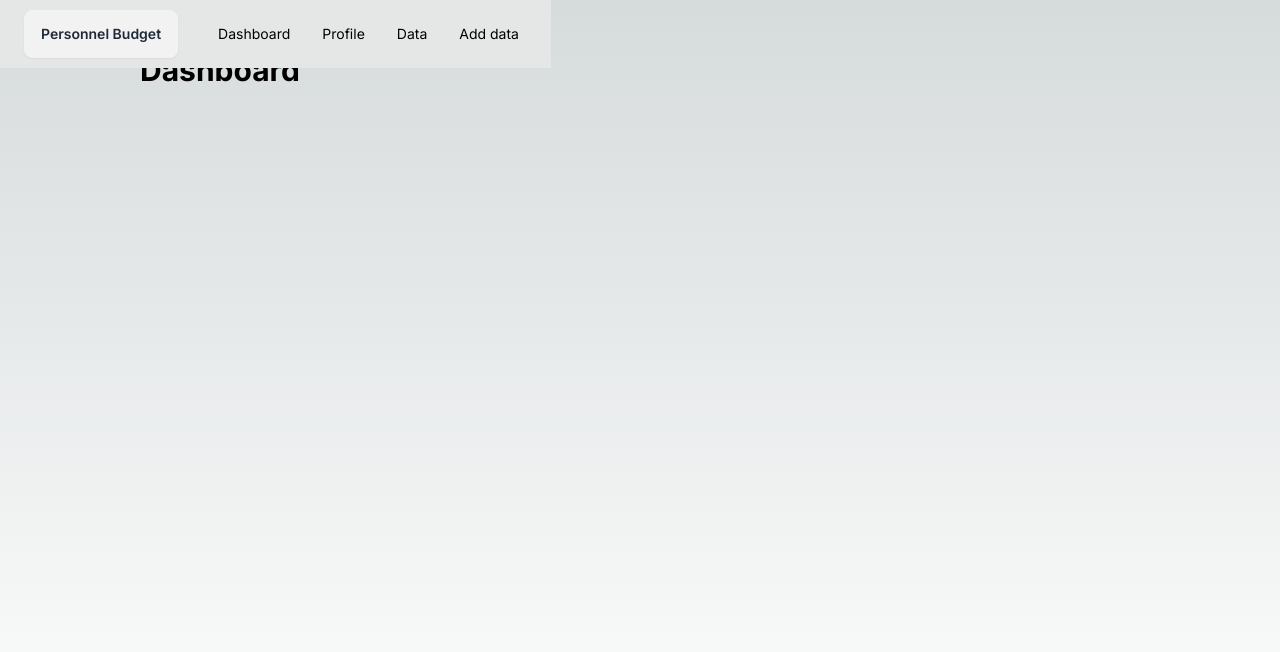
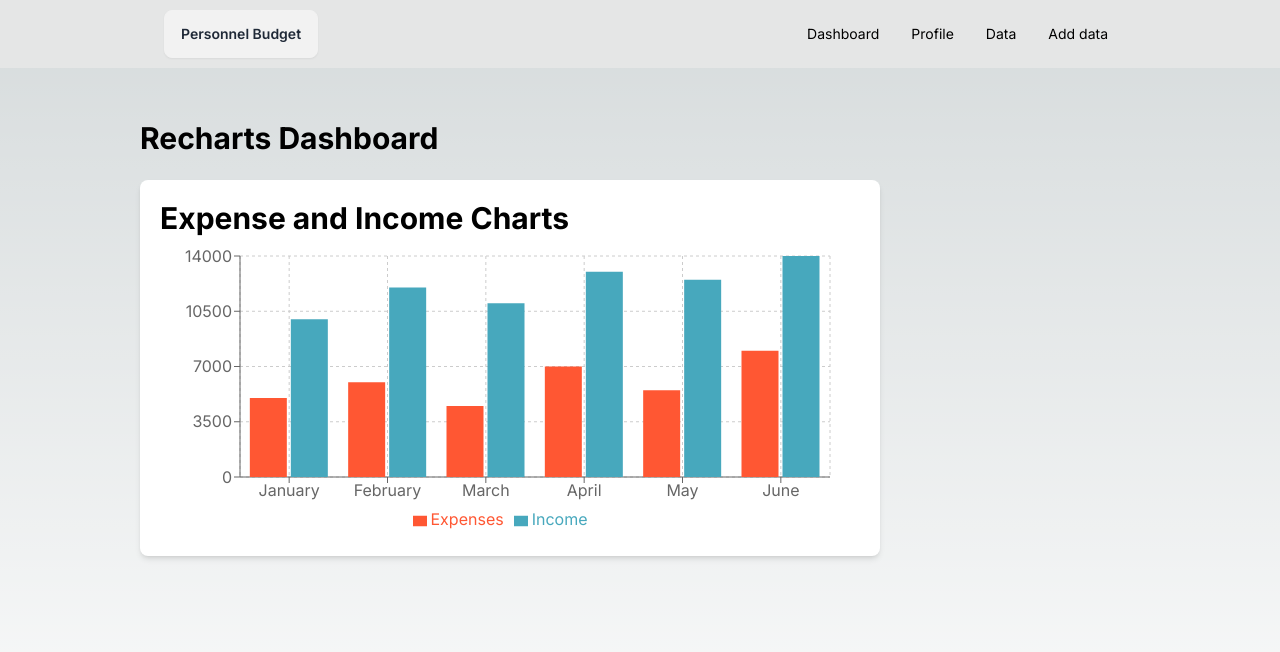
Before and after one commit to Racine14Creator/budget, a Next.js app: page / in a window 1280 px wide. Shown: the top 652 px of the page. Built offline with nearby package versions, Linux system fonts and the light colour scheme.

Commit message:
add: structure

```diff
--- /dev/null
+++ b/app/_app.js
@@ -0,0 +1,16 @@
+
+import { ApiProvider } from '../apiContext';
+
+function MyApp({ Component, pageProps }) {
+
+    // const apiUrl = 'https://budget-beta-ten.vercel.app';
+    const apiUrl = "http://localhost:3000";
+
+    return (
+        <ApiProvider apiUrl={apiUrl}>
+            <Component {...pageProps} />
+        </ApiProvider>
+    );
+}
+
+export default MyApp;
--- /dev/null
+++ b/app/apiContext.js
@@ -0,0 +1,14 @@
+// apiContext.js
+import React, { createContext, useContext } from 'react';
+
+const ApiContext = createContext();
+
+// Custom hook to consume the API context
+export const useApiContext = () => {
+  return useContext(ApiContext);
+};
+
+// API provider component
+export const ApiProvider = ({ apiUrl, children }) => {
+  return <ApiContext.Provider value={apiUrl}>{children}</ApiContext.Provider>;
+};
--- a/app/components/Dashboard/Dashboard.jsx
+++ b/app/components/Dashboard/Dashboard.jsx
@@ -1,7 +1,38 @@
+"use client"
+import { BarChart, Bar, XAxis, YAxis, CartesianGrid, Tooltip, Legend } from 'recharts';
+import Image from 'next/image';
+
 export function Dashboard() {
+    // Sample data for expenses and income
+    const data = [
+        { month: 'January', expenses: 5000, income: 10000 },
+        { month: 'February', expenses: 6000, income: 12000 },
+        { month: 'March', expenses: 4500, income: 11000 },
+        { month: 'April', expenses: 7000, income: 13000 },
+        { month: 'May', expenses: 5500, income: 12500 },
+        { month: 'June', expenses: 8000, income: 14000 },
+    ];
+
     return (
         <>
-            <h3 className="text-3xl font-bold my-3">Dashboard</h3>
+            <h3 className="text-3xl font-bold my-3">Recharts Dashboard</h3>
+            <div className="flex justify-between items-start">
+
+                <div className="bg-white shadow-md my-3 rounded-lg p-5 text-black w-fif">
+                    <h3 className="text-3xl font-bold">Expense and Income Charts</h3>
+                    <BarChart className='w-full' width={700} height={300} data={data} margin={{ top: 20, right: 30, left: 20, bottom: 5 }}>
+                        <CartesianGrid strokeDasharray="3 3" />
+                        <XAxis dataKey="month" />
+                        <YAxis />
+                        <Tooltip contentStyle={{ borderRadius: "10px" }} />
+                        <Legend />
+                        <Bar dataKey="expenses" fill="#FF5733" name="Expenses" />
+                        <Bar dataKey="income" fill="#47A8BD" name="Income" />
+                    </BarChart>
+                </div>
+
+
+            </div>
         </>
-    )
+    );
 }
--- a/app/edit/[id]/page.jsx
+++ b/app/edit/[id]/page.jsx
@@ -1,20 +1,21 @@
 "use client";
+
+import { useApiContext } from '@/app/apiContext';
 
 import EditForm from '@/components/EditForm';
 import { useEffect, useState } from 'react';
 
-// const url = 'https://budget-beta-ten.vercel.app';
-const url = 'http://localhost:3000';
+const EditOne = ({ params }) => {
 
-const EditOne = ({ params }) => {
+    const apiUrl = useApiContext();
+
     const { id } = params;
     const [budget, setBudget] = useState(null);
 
     useEffect(() => {
         const fetchBudget = async () => {
             try {
-
-                const res = await fetch(`${url}/api/budget/${id}`, { cache: 'no-store' });
+                const res = await fetch(`${apiUrl}/api/budget/${id}`, { cache: 'no-store' });
 
                 if (!res.ok) throw new Error('Failed to fetch this data');
 
--- a/app/layout.js
+++ b/app/layout.js
@@ -23,7 +23,7 @@ export default function RootLayout({ children }) {
         <div className="drawer">
           <input id="my-drawer-3" type="checkbox" className="drawer-toggle" />
           <div className="drawer-content flex flex-col">
-            <div className="absolute bg-base-300">
+            <div className="bg-base-300">
               <div className="max-w-[1000px] mx-auto navbar">
                 <div className="flex-none lg:hidden">
                   <label htmlFor="my-drawer-3" aria-label="open sidebar" className="btn btn-square btn-ghost">
--- a/components/EditForm.jsx
+++ b/components/EditForm.jsx
@@ -2,9 +2,8 @@
 
 import { useState } from "react";
 import { useRouter } from "next/navigation";
+import { useApiContext } from "@/app/apiContext";
 
-// const url = 'https://budget-beta-ten.vercel.app';
-const url = 'http://localhost:3000';
 
 const EditForm = ({
     id,
@@ -14,12 +13,15 @@ const EditForm = ({
     country: initialCountry,
     desc: initialDesc }) => {
 
+    const apiUrl = useApiContext()
+    // console.log(apiUrl)
+
     const handleSubmit = async (e) => {
         e.preventDefault()
 
 
         try {
-            const res = await fetch(`${url}/api/budget/${id}`, {
+            const res = await fetch(`${apiUrl}/api/budget/${id}`, {
                 method: "PUT",
                 headers: {
                     "Access-Control-Allow-Origin": "*",
--- a/components/RegistrationForm.jsx
+++ b/components/RegistrationForm.jsx
@@ -2,11 +2,13 @@
 
 import { useState } from "react"
 import { useRouter } from "next/navigation"
+import { useApiContext } from '@/app/apiContext';
 
-// const url = "https://budget-beta-ten.vercel.app"
-const url = "http://localhost:3000"
 
 export function RegistrationForm() {
+
+    const apiUrl = useApiContext()
+
     const router = useRouter()
     const [amount, setAmount] = useState("")
     const [transEvent, setTransEvent] = useState("")
@@ -34,7 +36,7 @@ export function RegistrationForm() {
         }
 
         try {
-            const res = await fetch(`${url}/api/budget`, {
+            const res = await fetch(`${apiUrl}/api/budget`, {
                 method: "POST",
                 headers: { "Content-Type": "application/json" },
                 body: JSON.stringify({ amount, transEvent, devise, country, desc })
--- a/package.json
+++ b/package.json
@@ -12,8 +12,10 @@
     "cors": "^2.8.5",
     "mongoose": "^8.2.1",
     "next": "14.1.3",
+    "next-auth": "^4.24.7",
     "react": "^18",
-    "react-dom": "^18"
+    "react-dom": "^18",
+    "recharts": "^2.12.3"
   },
   "devDependencies": {
     "autoprefixer": "^10.0.1",
```
Also changed, not shown: 1 other file (tests, documents, lock files or other folders).
